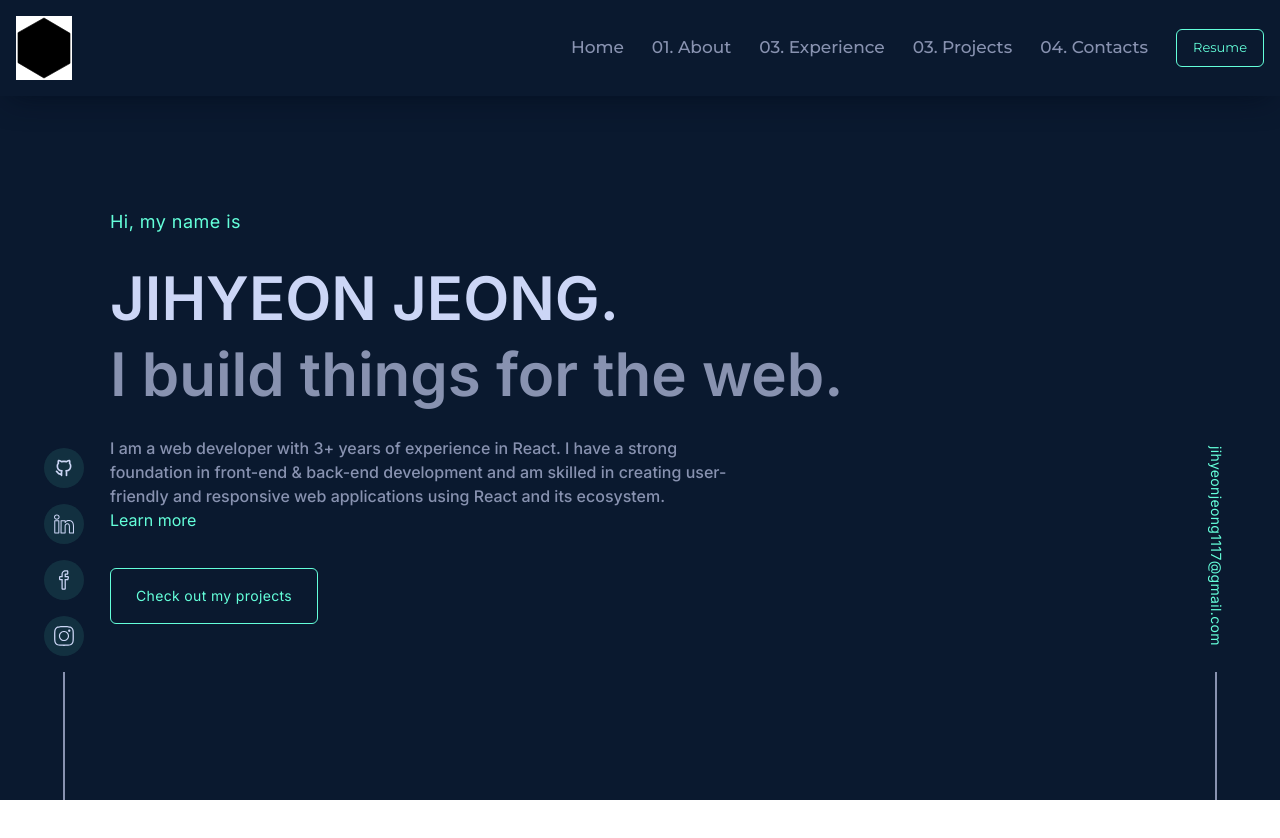
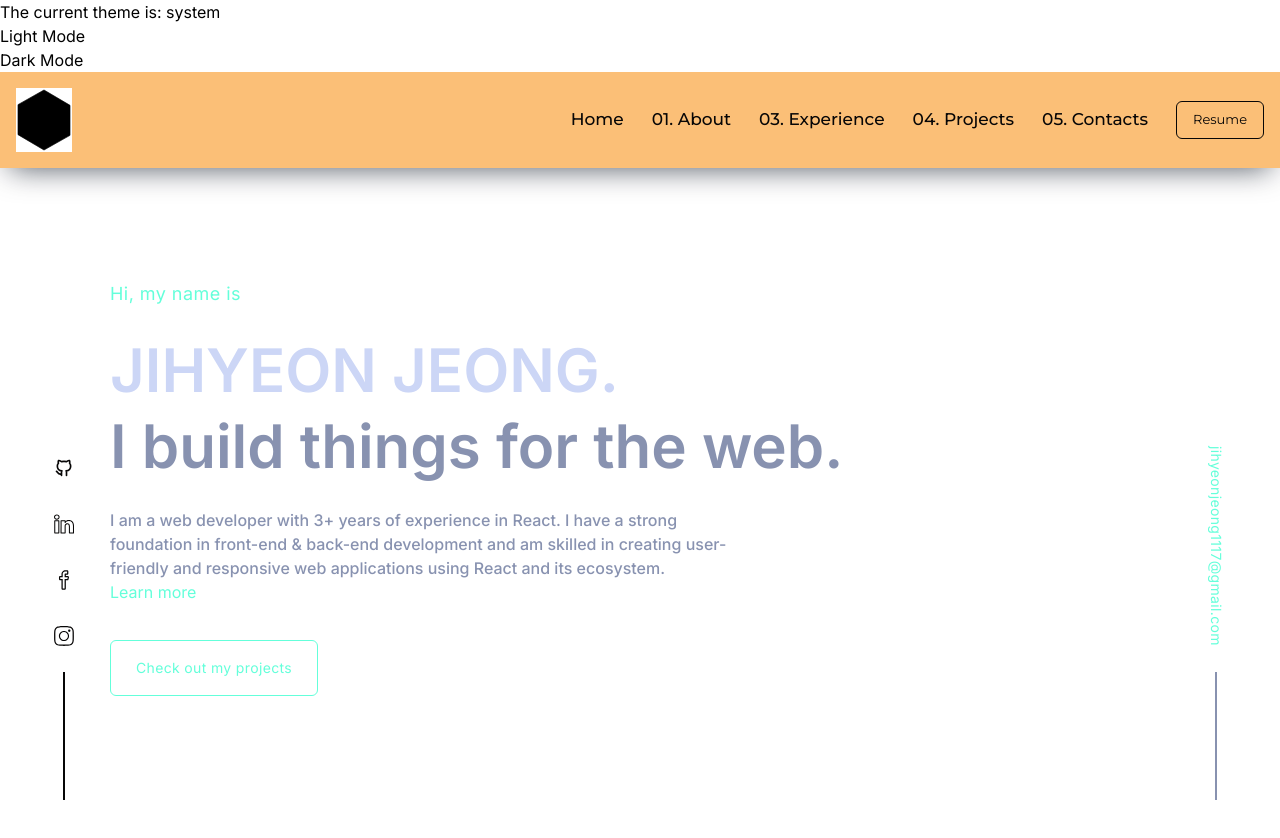
Before and after one commit to jihyeonjeong11/nextportfolio, a Next.js app: page /dashboard in a window 1280 px wide. Shown: the top 838 px of the page. Before the commit the page ends 800 px from the top, so only its background shows below. Built offline with nearby package versions, Linux system fonts and the light colour scheme.

Commit message:
themeswitcher starts

```diff
--- a/app/dashboard/Navbar/index.tsx
+++ b/app/dashboard/Navbar/index.tsx
@@ -1,7 +1,6 @@
 import React from 'react';
 import Image from 'next/image';
 import Link from 'next/link';
-import { motion } from 'framer-motion';
 
 import { logo } from '@/components/common/icons';
 import { montserrat } from '@/components/common/fonts';
@@ -11,7 +10,7 @@ import * as delays from '@/constants/delays';
 
 const Navbar = () => {
   return (
-    <div className="w-full shadow-navbar-shadow h-20 lg:h-[12vh] sticky top-0 z-50 bg-body-color px-4">
+    <div className="bg-body-color-light dark:bg-body-color w-full shadow-navbar-shadow h-20 lg:h-[12vh] sticky top-0 z-50  px-4">
       <div
         className={`max-w-screen h-full mx-auto py-1 flex items-center justify-between ${montserrat.className}`}
       >
@@ -24,9 +23,9 @@ const Navbar = () => {
         </MotionedDiv>
 
         <div className="hidden mdl:inline-flex items-center gap-7">
-          <ul className="flex text-[17px] gap-7">
+          <ul className="flex text-[17px] gap-7 text-text-light dark:text-text-dark">
             <Link
-              className="flex items-center gap-1 font-medium text-text-dark hover:text-text-green cursor-pointer duration-300 nav-link"
+              className="hover:text-hover-color-light dark:hover:text-text-green flex items-center gap-1 font-medium cursor-pointer duration-300 nav-link"
               href="#home"
             >
               <li>
@@ -40,7 +39,7 @@ const Navbar = () => {
               </li>
             </Link>
             <Link
-              className="flex items-center gap-1 font-medium text-text-dark hover:text-text-green cursor-pointer duration-300 nav-link"
+              className="hover:text-hover-color-light dark:hover:text-text-green flex items-center gap-1 font-medium cursor-pointer duration-300 nav-link"
               href="#home"
             >
               <li>
@@ -54,7 +53,7 @@ const Navbar = () => {
               </li>
             </Link>
             <Link
-              className="flex items-center gap-1 font-medium text-text-dark hover:text-text-green cursor-pointer duration-300 nav-link"
+              className="hover:text-hover-color-light dark:hover:text-text-green flex items-center gap-1 font-medium cursor-pointer duration-300 nav-link"
               href="#experience"
             >
               <li>
@@ -68,7 +67,7 @@ const Navbar = () => {
               </li>
             </Link>
             <Link
-              className="flex items-center gap-1 font-medium text-text-dark hover:text-text-green cursor-pointer duration-300 nav-link"
+              className="hover:text-hover-color-light dark:hover:text-text-green flex items-center gap-1 font-medium cursor-pointer duration-300 nav-link"
               href="#projects"
             >
               <li>
@@ -77,12 +76,12 @@ const Navbar = () => {
                   animate={{ opacity: 1, y: 0 }}
                   transition={{ duration: 0.5, delay: delays.FOURTH }}
                 >
-                  <span>03. Projects</span>
+                  <span>04. Projects</span>
                 </MotionedDiv>
               </li>
             </Link>
             <Link
-              className="flex items-center gap-1 font-medium text-text-dark hover:text-text-green cursor-pointer duration-300 nav-link"
+              className="hover:text-hover-color-light dark:hover:text-text-green flex items-center gap-1 font-medium cursor-pointer duration-300 nav-link"
               href="#Contacts"
             >
               <li>
@@ -91,7 +90,7 @@ const Navbar = () => {
                   animate={{ opacity: 1, y: 0 }}
                   transition={{ duration: 0.5, delay: delays.FIFTH }}
                 >
-                  <span>04. Contacts</span>
+                  <span>05. Contacts</span>
                 </MotionedDiv>
               </li>
             </Link>
@@ -101,7 +100,7 @@ const Navbar = () => {
                 animate={{ opacity: 1 }}
                 transition={{ delay: delays.SIXTH }}
               >
-                <button className="px-4 py-2 rounded-md text-text-green text-[13px] border border-text-green hover:bg-hover-color duration-300">
+                <button className="hover:text-hover-color-light text-text-light border-text-light dark:hover:bg-hover-color dark:border-text-green dark:text-text-green px-4 py-2 rounded-md  text-[13px] border   duration-300">
                   <span>Resume</span>
                 </button>
               </MotionedDiv>
@@ -110,8 +109,8 @@ const Navbar = () => {
         </div>
         {/* mobile icons section */}
         <div
-          className="w-6 h-5 flex flex-col justify-between items-center mdl:hidden
-          text-4xl text-text-green cursor-pointer overflow-hidden group
+          className="text-text-light w-6 h-5 flex flex-col justify-between items-center mdl:hidden
+          text-4xl dark:text-text-green cursor-pointer overflow-hidden group
         "
         >
           <span className="w-full h-[2px] bg-text-green inline-flex transform group-hover:translate-x-2 duration-300 transition-all ease-in-out"></span>
--- a/app/dashboard/page.tsx
+++ b/app/dashboard/page.tsx
@@ -7,6 +7,7 @@ import * as delays from '@/constants/delays';
 import About from '@/components/middleSide/about';
 import Experience from '@/components/middleSide/experience';
 import Project from '@/components/middleSide/project';
+import Post from '@/components/middleSide/post';
 
 export const metadata = {
   title: 'JIHYEON JEONG',
@@ -15,7 +16,7 @@ export const metadata = {
 
 export default function Home() {
   return (
-    <main className="w-full h-screen bg-body-color text-text-light overflow-x-hidden overflow-y-scroll">
+    <main className="bg-hover-color-light w-full h-screen dark:bg-body-color text-text-grey overflow-x-hidden overflow-y-scroll">
       <Navbar />
       <div className="w-full h-[88vh] xl:flex items-center gap-20 justify-between">
         <MotionedDiv
@@ -31,6 +32,7 @@ export default function Home() {
           <About />
           <Experience />
           <Project />
+          <Post />
         </div>
         <MotionedDiv
           initial={{ opacity: 0 }}
--- a/app/layout.tsx
+++ b/app/layout.tsx
@@ -1,5 +1,7 @@
 import './globals.css';
 import { inter } from '@/components/common/fonts';
+import Providers from './themeprovider';
+import ThemeSwitcher from './themeswitcher';
 
 export const metadata = {
   title: 'Create Next App',
@@ -13,7 +15,12 @@ export default function RootLayout({
 }) {
   return (
     <html lang="en">
-      <body className={inter.className}>{children}</body>
+      <body className={inter.className}>
+        <Providers>
+          <ThemeSwitcher />
+          {children}
+        </Providers>
+      </body>
     </html>
   );
 }
--- /dev/null
+++ b/app/themeprovider.tsx
@@ -0,0 +1,17 @@
+'use client';
+import { ThemeProvider } from 'next-themes';
+import { useState, useEffect } from 'react';
+
+export default function Providers({ children }: { children: React.ReactNode }) {
+  const [mounted, setMounted] = useState(false);
+
+  useEffect(() => {
+    setMounted(true);
+  }, []);
+
+  if (!mounted) {
+    return <>{children}</>;
+  }
+
+  return <ThemeProvider attribute="class">{children}</ThemeProvider>;
+}
--- /dev/null
+++ b/app/themeswitcher.tsx
@@ -0,0 +1,28 @@
+'use client';
+import { useState, useEffect } from 'react';
+import { useTheme } from 'next-themes';
+
+const ThemeSwitcher = () => {
+  const [mounted, setMounted] = useState(false);
+  const { theme, setTheme } = useTheme();
+
+  useEffect(() => {
+    setMounted(true);
+  }, []);
+
+  if (!mounted) {
+    return null;
+  }
+
+  return (
+    <div>
+      The current theme is: {theme}
+      <br />
+      <button onClick={() => setTheme('light')}>Light Mode</button>
+      <br />
+      <button onClick={() => setTheme('dark')}>Dark Mode</button>
+    </div>
+  );
+};
+
+export default ThemeSwitcher;
--- a/components/leftSide/index.tsx
+++ b/components/leftSide/index.tsx
@@ -12,30 +12,30 @@ import {
 
 const LeftSide = () => {
   return (
-    <div className="w-full h-full flex flex-col items-center justify-end gap-4 text-text-light">
-      <div className="flex flex-col gap-4">
+    <div className="text-text-light dark:text-text-grey w-full h-full flex flex-col items-center justify-end gap-4 ">
+      <div className="dark:bg-hover-color flex flex-col gap-4">
         <Link href="https://github.com/jihyeonjeong11" target="_blank">
-          <span className="w-10 h-10 text-xl bg-hover-color rounded-full inline-flex items-center justify-center hover:text-text-green cursor-pointer hover:-translate-y-2 transition-all duration-300">
+          <span className="hover:text-body-color-light dark:hover:text-text-green w-10 h-10 text-xl rounded-full inline-flex items-center justify-center cursor-pointer hover:-translate-y-2 transition-all duration-300">
             <TbBrandGithub />
           </span>
         </Link>
         <Link href="https://github.com/jihyeonjeong11" target="_blank">
-          <span className="w-10 h-10 text-xl bg-hover-color rounded-full inline-flex items-center justify-center hover:text-text-green cursor-pointer hover:-translate-y-2 transition-all duration-300">
+          <span className="hover:text-body-color-light dark:hover:text-text-green w-10 h-10 text-xl rounded-full inline-flex items-center justify-center cursor-pointer hover:-translate-y-2 transition-all duration-300">
             <SlSocialLinkedin />
           </span>
         </Link>
         <Link href="https://github.com/jihyeonjeong11" target="_blank">
-          <span className="w-10 h-10 text-xl bg-hover-color rounded-full inline-flex items-center justify-center hover:text-text-green cursor-pointer hover:-translate-y-2 transition-all duration-300">
+          <span className="hover:text-body-color-light dark:hover:text-text-green w-10 h-10 text-xl rounded-full inline-flex items-center justify-center cursor-pointer hover:-translate-y-2 transition-all duration-300">
             <SlSocialFacebook />
           </span>
         </Link>
         <Link href="https://github.com/jihyeonjeong11" target="_blank">
-          <span className="w-10 h-10 text-xl bg-hover-color rounded-full inline-flex items-center justify-center hover:text-text-green cursor-pointer hover:-translate-y-2 transition-all duration-300">
+          <span className="hover:text-body-color-light dark:hover:text-text-green w-10 h-10 text-xl rounded-full inline-flex items-center justify-center cursor-pointer hover:-translate-y-2 transition-all duration-300">
             <SlSocialInstagram />
           </span>
         </Link>
       </div>
-      <div className="w-[2px] h-32 bg-text-dark" />
+      <div className="bg-text-light dark:bg-text-dark w-[2px] h-32 " />
     </div>
   );
 };
--- a/components/middleSide/banner/index.tsx
+++ b/components/middleSide/banner/index.tsx
@@ -24,7 +24,7 @@ const Banner = () => {
         animate={{ y: 0, opacity: 1 }}
         transition={{ duration: 0.5, delay: delays.MAIN_SECOND }}
       >
-        <h1 className="text-4xl lgl:text-6xl font-title-fond font-semibold flex flex-col">
+        <h1 className="text-4xl lgl:text-6xl font-title-fonㅅ font-semibold flex flex-col">
           JIHYEON JEONG.{' '}
           <span className="text-text-dark mt-2 lgl:mt-4">
             I build things for the web.
--- /dev/null
+++ b/components/middleSide/post/index.tsx
@@ -0,0 +1,91 @@
+import React from 'react';
+import { BsFillFolderFill } from 'react-icons/bs';
+import { BiLinkExternal } from 'react-icons/bi';
+
+import SectionTitle from '../common/SectionTitle';
+
+const Post = () => {
+  return (
+    <section id="posts" className="max-w-content-container mx-auto px-4 py-24">
+      <div className="w-full flex flex-col items-center">
+        <SectionTitle title="My velog posts" titleNo="04" />
+      </div>
+      <div className="grid grid-cols-1 md:grid-cols-2 xl:grid-cols-3 gap-6 mt-10 lgl:px-10">
+        <a
+          href="https://velog.io/@jihyeonjeong11/%EC%9E%8A%EC%A7%80-%EC%95%8A%EA%B8%B0-%EC%9C%84%ED%95%B4-%ED%8F%AC%EC%8A%A4%ED%8C%85-%EC%B1%84%ED%8C%85-%EB%A9%94%EC%8B%9C%EC%A7%80%EB%A5%BC-%EB%8D%B0%EC%9D%B4%ED%84%B0%ED%98%95%EC%9C%BC%EB%A1%9C-%EB%A7%8C%EB%93%A4%EA%B8%B0"
+          target="_blank"
+        >
+          <div className="w-full h-80 rounded-lg bg-[#112240] p-7 flex flex-col justify-center gap-6 hover:-translate-y-2 transition-transform duration-300 group">
+            <div className="flex justify-between items-center">
+              <BsFillFolderFill size="22" />
+              <BiLinkExternal size="15" />
+            </div>
+            <div>
+              <h2 className="text-xl font-titleFont font-semibold tracking-wide group-hover:text-textGreen">
+                Parsing GPT message to JSON
+              </h2>
+              <p className="text-sm mt-3">
+                {' '}
+                Parsed GPT response string to JSON format with pure javascript.
+              </p>
+            </div>
+            <ul className="text-xs mdl:text-sm text-textDark flex items-center gap-2 justify-between flex-wrap">
+              <li>Javascript</li>
+              <li>ES7+</li>
+            </ul>
+          </div>
+        </a>{' '}
+        <a
+          href="https://velog.io/@jihyeonjeong11/%EC%9E%8A%EC%A7%80-%EC%95%8A%EA%B8%B0-%EC%9C%84%ED%95%B4-%ED%8F%AC%EC%8A%A4%ED%8C%85-%EC%B1%84%ED%8C%85-%EB%A9%94%EC%8B%9C%EC%A7%80%EB%A5%BC-%EB%8D%B0%EC%9D%B4%ED%84%B0%ED%98%95%EC%9C%BC%EB%A1%9C-%EB%A7%8C%EB%93%A4%EA%B8%B0"
+          target="_blank"
+        >
+          <div className="w-full h-80 rounded-lg bg-[#112240] p-7 flex flex-col justify-center gap-6 hover:-translate-y-2 transition-transform duration-300 group">
+            <div className="flex justify-between items-center">
+              <BsFillFolderFill size="22" />
+              <BiLinkExternal size="15" />
+            </div>
+            <div>
+              <h2 className="text-xl font-titleFont font-semibold tracking-wide group-hover:text-textGreen">
+                Parsing GPT message to JSON
+              </h2>
+              <p className="text-sm mt-3">
+                {' '}
+                Parsed GPT response string to JSON format with pure javascript.
+              </p>
+            </div>
+            <ul className="text-xs mdl:text-sm text-textDark flex items-center gap-2 justify-between flex-wrap">
+              <li>Javascript</li>
+              <li>ES7+</li>
+            </ul>
+          </div>
+        </a>{' '}
+        <a
+          href="https://velog.io/@jihyeonjeong11/%EC%9E%8A%EC%A7%80-%EC%95%8A%EA%B8%B0-%EC%9C%84%ED%95%B4-%ED%8F%AC%EC%8A%A4%ED%8C%85-%EC%B1%84%ED%8C%85-%EB%A9%94%EC%8B%9C%EC%A7%80%EB%A5%BC-%EB%8D%B0%EC%9D%B4%ED%84%B0%ED%98%95%EC%9C%BC%EB%A1%9C-%EB%A7%8C%EB%93%A4%EA%B8%B0"
+          target="_blank"
+        >
+          <div className="w-full h-80 rounded-lg bg-[#112240] p-7 flex flex-col justify-center gap-6 hover:-translate-y-2 transition-transform duration-300 group">
+            <div className="flex justify-between items-center">
+              <BsFillFolderFill size="22" />
+              <BiLinkExternal size="15" />
+            </div>
+            <div>
+              <h2 className="text-xl font-titleFont font-semibold tracking-wide group-hover:text-textGreen">
+                Parsing GPT message to JSON
+              </h2>
+              <p className="text-sm mt-3">
+                {' '}
+                Parsed GPT response string to JSON format with pure javascript.
+              </p>
+            </div>
+            <ul className="text-xs mdl:text-sm text-textDark flex items-center gap-2 justify-between flex-wrap">
+              <li>Javascript</li>
+              <li>ES7+</li>
+            </ul>
+          </div>
+        </a>{' '}
+      </div>
+    </section>
+  );
+};
+
+export default Post;
--- a/components/middleSide/project/index.tsx
+++ b/components/middleSide/project/index.tsx
@@ -7,6 +7,7 @@ import patientSynthImg from '@/public/images/patientSynthImg.png';
 import flyingcatImg from '@/public/images/flyingcat.jpeg';
 import babygoImg from '@/public/images/babygo.jpeg';
 import Link from 'next/link';
+import { parseGPTToJSON } from '@/temp';
 
 const Project = () => {
   return (
--- a/package.json
+++ b/package.json
@@ -17,6 +17,7 @@
     "eslint-config-next": "13.4.5",
     "framer-motion": "^10.12.16",
     "next": "13.4.5",
+    "next-themes": "^0.2.1",
     "postcss": "8.4.24",
     "react": "18.2.0",
     "react-dom": "18.2.0",
--- a/tailwind.config.js
+++ b/tailwind.config.js
@@ -32,11 +32,16 @@ module.exports = {
       colors: {
         'body-color': '#0a192f',
         'text-green': '#64ffda',
-        'text-light': '#ccd6f6',
+        'text-grey': '#ccd6f6',
         'text-dark': '#8892b0',
         'hover-color': 'rgba(100,255,218,0.1)',
+        'color-white': 'ffffff',
+        'body-color-light': '#fbbf77',
+        'hover-color-light': '#ffffff',
+        'text-light': '#070606',
       },
     },
   },
+  darkMode: 'class',
   plugins: [],
 };
```
Also changed, not shown: temp.ts (added, +88 -0 lines), 1 other file (tests, documents, lock files or other folders).
